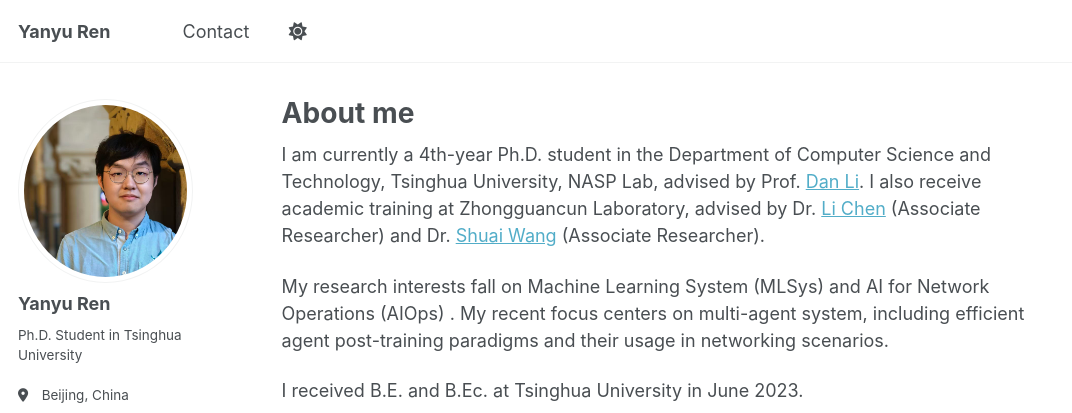
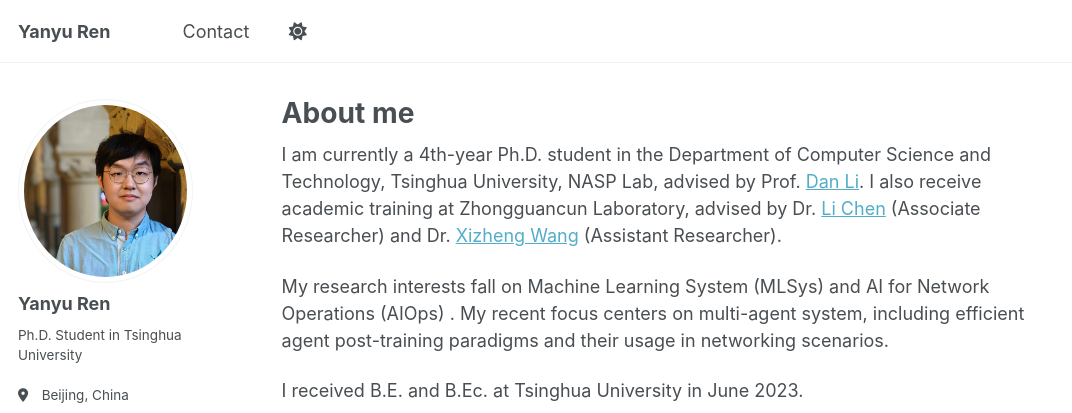
Before and after one commit to robinren03/robinren03.github.io, a Jekyll site: the page built from _pages/about.md, in a window 1280 px wide and 900 px high. Shown: the top 413 px of the window, without its empty margins (0-1072 px from the left). Built offline with Jekyll 4.4.1, drawn with Linux system fonts in a browser that asks for light colours; some web fonts are replaced; a script that is not in the unit is left out.

Commit message:
Correct advisor name from Dr. Shuai Wang to Dr. Xizheng Wang
Updated the advisor's information in the about page.

```diff
--- a/_pages/about.md
+++ b/_pages/about.md
@@ -7,7 +7,7 @@
   - /about.html
 ---
 
-I am currently a 4th-year Ph.D. student in the Department of Computer Science and Technology, Tsinghua University, NASP Lab, advised by Prof. [Dan Li](https://nasp.cs.tsinghua.edu.cn/lidan.html). I also receive academic training at Zhongguancun Laboratory, advised by Dr. [Li Chen](https://li-ch.github.io/resume/) (Associate Researcher) and Dr. [Shuai Wang](https://wangshuaizs.github.io) (Associate Researcher).
+I am currently a 4th-year Ph.D. student in the Department of Computer Science and Technology, Tsinghua University, NASP Lab, advised by Prof. [Dan Li](https://nasp.cs.tsinghua.edu.cn/lidan.html). I also receive academic training at Zhongguancun Laboratory, advised by Dr. [Li Chen](https://li-ch.github.io/resume/) (Associate Researcher) and Dr. [Xizheng Wang](https://wxzisk.github.io) (Assistant Researcher).
 
 My research interests fall on Machine Learning System (MLSys) and AI for Network Operations (AIOps) . My recent focus centers on multi-agent system, including efficient agent post-training paradigms and their usage in networking scenarios.
 
```
